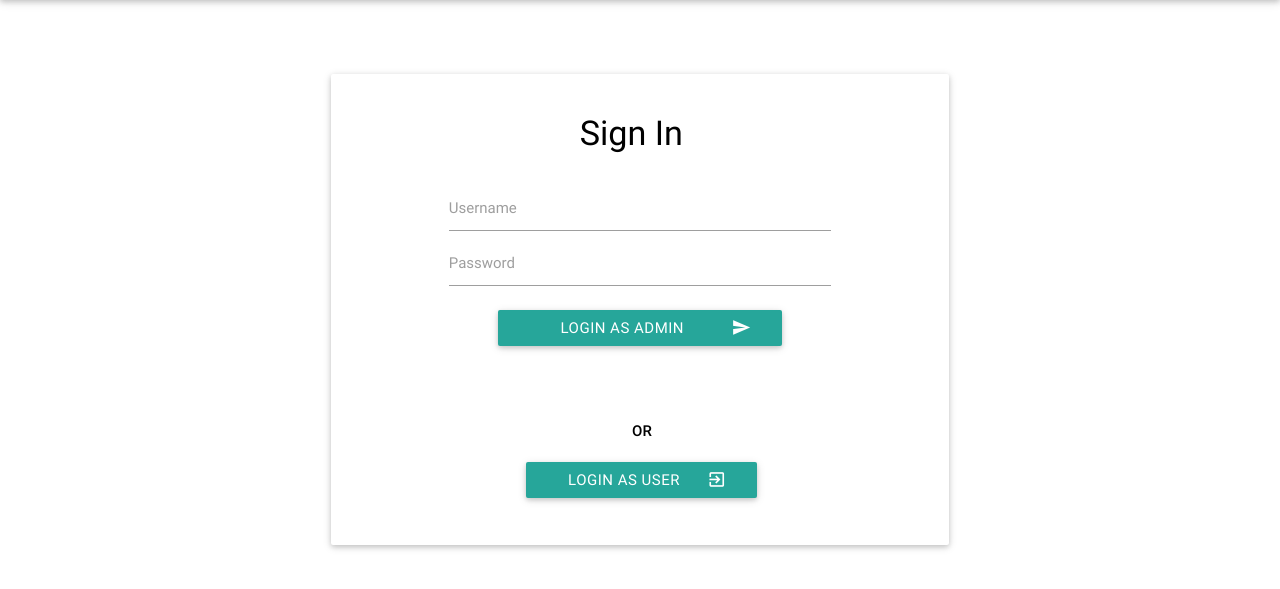
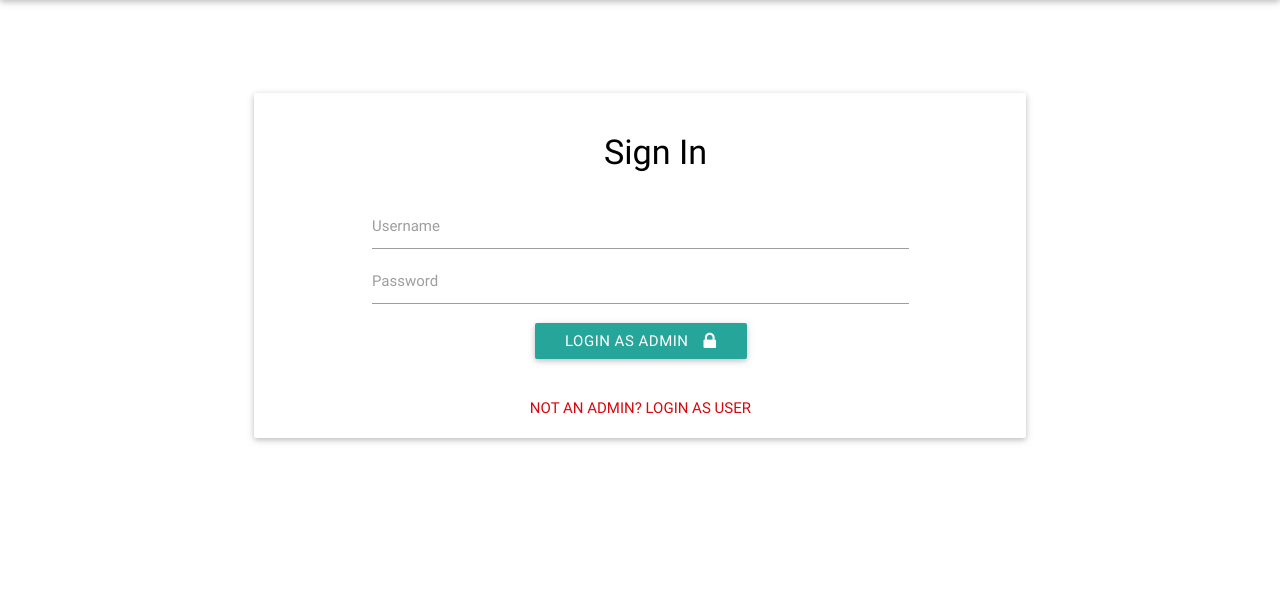
Before and after one commit to andela-gokerayi/Library-app, a Django app: page /login/ in a window 1280 px wide. Shown: the part 64-653 px from the top of the page. Run offline with Django 3.2, Linux system fonts and the light colour scheme; parts of the project's set-up code (start-up, migrations or seed data) failed here and were passed over; some libraries are stand-ins or nearby versions.

Commit message:
Fix bug in admin login and added login_error page

```diff
--- a/apps/libraryuser/views.py
+++ b/apps/libraryuser/views.py
@@ -28,6 +28,8 @@ def login (request):
         if user is not None and user.is_active:
             auth.login(request, user)
             return HttpResponseRedirect(reverse('book-list'))
+        else:
+            return render_to_response('login_error.html')
 
     return render(request, 'login.html')
 
--- a/static/styles/style.css
+++ b/static/styles/style.css
@@ -5,11 +5,12 @@ html, body {
 }
 
 .login-card {
-   margin-left: 25% !important;
+   margin-left: 19% !important;
 }
 
 .login-card-form {
-  margin-top: 12% !important;
+  margin-top: 15% !important;
+  width: 125%;
 }
 
 .login-form {
@@ -18,10 +19,15 @@ html, body {
 }
 
 .login-botton {
-  margin-top: 30px;
-  width: 70%;
+  margin-top: 25px;
+  color: #fff !important;
+}
 
+.both-buttons {
+  margin-top: 45px !important;
+  min-width: 139%
 }
+
 .username .password {
   width: 30% !important;
   margin-right:20px;
@@ -152,12 +158,12 @@ nav ul {
   background: linear-gradient(
      rgba(0, 0, 0, 0.6),
      rgba(0, 0, 0, 0.6)
-     ),url('../images/book2.jpg') no-repeat center center fixed;
+     ),url('../images/book2.1.jpg') no-repeat center center fixed;
   background-size: cover;
   margin: 0 auto;
   width: 100vw;
   text-align: center;
-  height: 600px;
+  height: 550px;
   font-family: Raleway, sans-serif !important;
 }
 
@@ -439,13 +445,26 @@ select {
   text-shadow: 0px 0px 3px rgba(0,0,0, .5);
 }
 
-.user-login {
-  position: relative;
-  left: 18%;
-  buttom: 0;
+.error-card {
+  width: 69%;
+  margin-left: 15% !important;
+  margin-top: 3% !important;
 }
 
 .user-login a {
   margin: 20px;
-  color: white !important;
+  color: #D6090E !important;
+  text-transform: uppercase; !important;
 }
+
+.back-link {
+  float: right;
+}
+
+.visited {
+  margin-left: 19px;
+}
+
+.visit:hover {
+    text-decoration: underline;
+}
--- a/templates/login.html
+++ b/templates/login.html
@@ -34,17 +34,17 @@
                       <label for="password">Password</label>
                     </div>
                   </div>
-
-                     <button class="btn waves-effect #26a69a lighten-2 waves-light login-botton" type="submit" name="action" value="login">Login as Admin
-                        <i class="mdi-content-send right"></i>
-                    </button>
+                    <div class="buton">
+                       <button class="btn waves-effect #26a69a lighten-2 waves-light login-botton" type="submit" name="action" value="login">Login as Admin<i class="fa fa-lock right"></i></button>
+                    </div><br />
+                      <div class="user-login">
+                         <a class="visit" href="{% url 'social:begin' 'google-oauth2' %}"><span>Not an Admin?</span> Login as User</a>
+                      </div>
+                    </div>
+                  </div>
                 </form>
               </div>
 
-              <div class="user-login">
-                <div><strong>OR</strong></div>
-                 <a class="waves-effect waves-light btn visit" href="{% url 'social:begin' 'google-oauth2' %}"><i class="mdi-action-exit-to-app right"></i>Login as User</a>
-              </div>
           </div>
 
         </div>
```
Also changed, not shown: templates/login_error.html (added, +20 -0 lines), static/images/book2.1.jpg (added).
